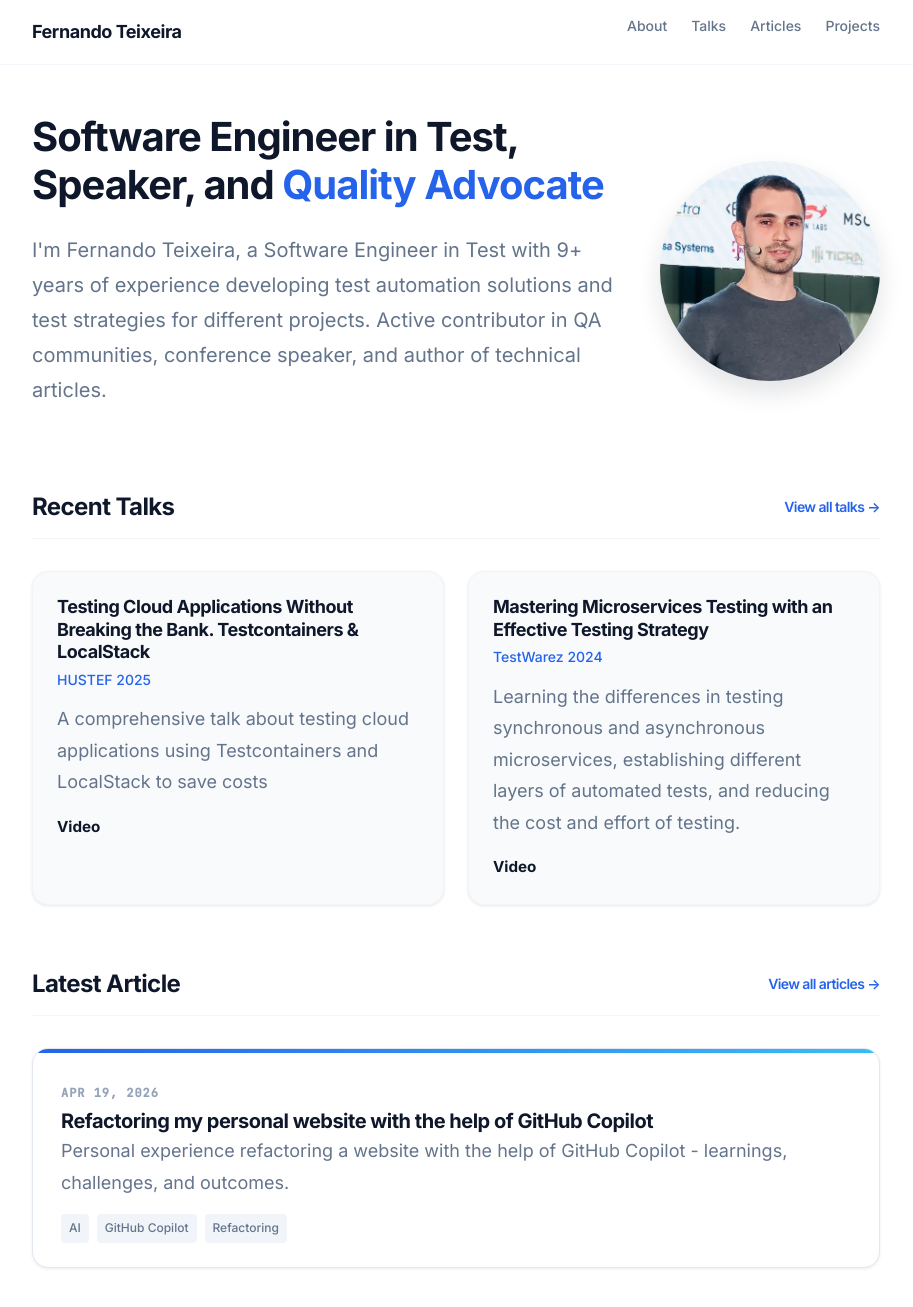
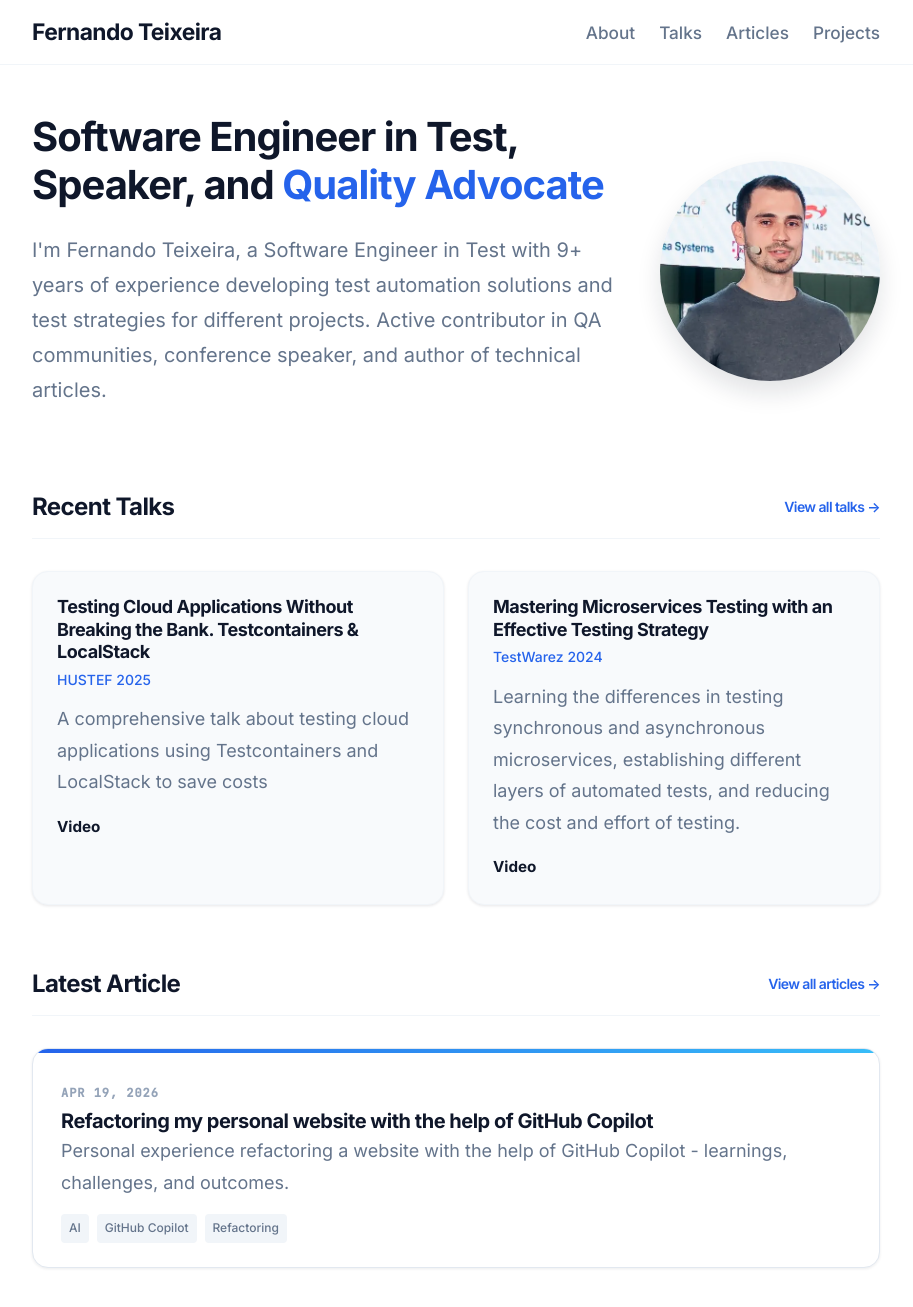
Before and after one commit to teixeira-fernando/teixeira-fernando.github.io, a Jekyll site: the page built from index.md, in a window 1280 px wide and 1400 px high. Shown: the top 1307 px of the window, without its empty margins (184-1097 px from the left). Built offline with Jekyll 4.4.1, drawn with Linux system fonts in a browser that asks for light colours.

Commit message:
improved font from menu items

```diff
--- a/assets/css/main.css
+++ b/assets/css/main.css
@@ -46,7 +46,7 @@ body {
 }
 
 .site-title {
-  font-size: 1.125rem;
+  font-size: 1.425rem;
   font-weight: 700;
   color: #0f172a;
   text-decoration: none;
@@ -63,13 +63,14 @@ body {
   display: flex;
   gap: 1.5rem;
   flex-wrap: nowrap;
+  margin: 0;
 }
 
 .nav-menu a {
   color: #64748b;
   text-decoration: none;
   font-weight: 500;
-  font-size: 0.875rem;
+  font-size: 1.075rem;
   transition: color 0.2s ease;
   position: relative;
   border-bottom: none;
```
